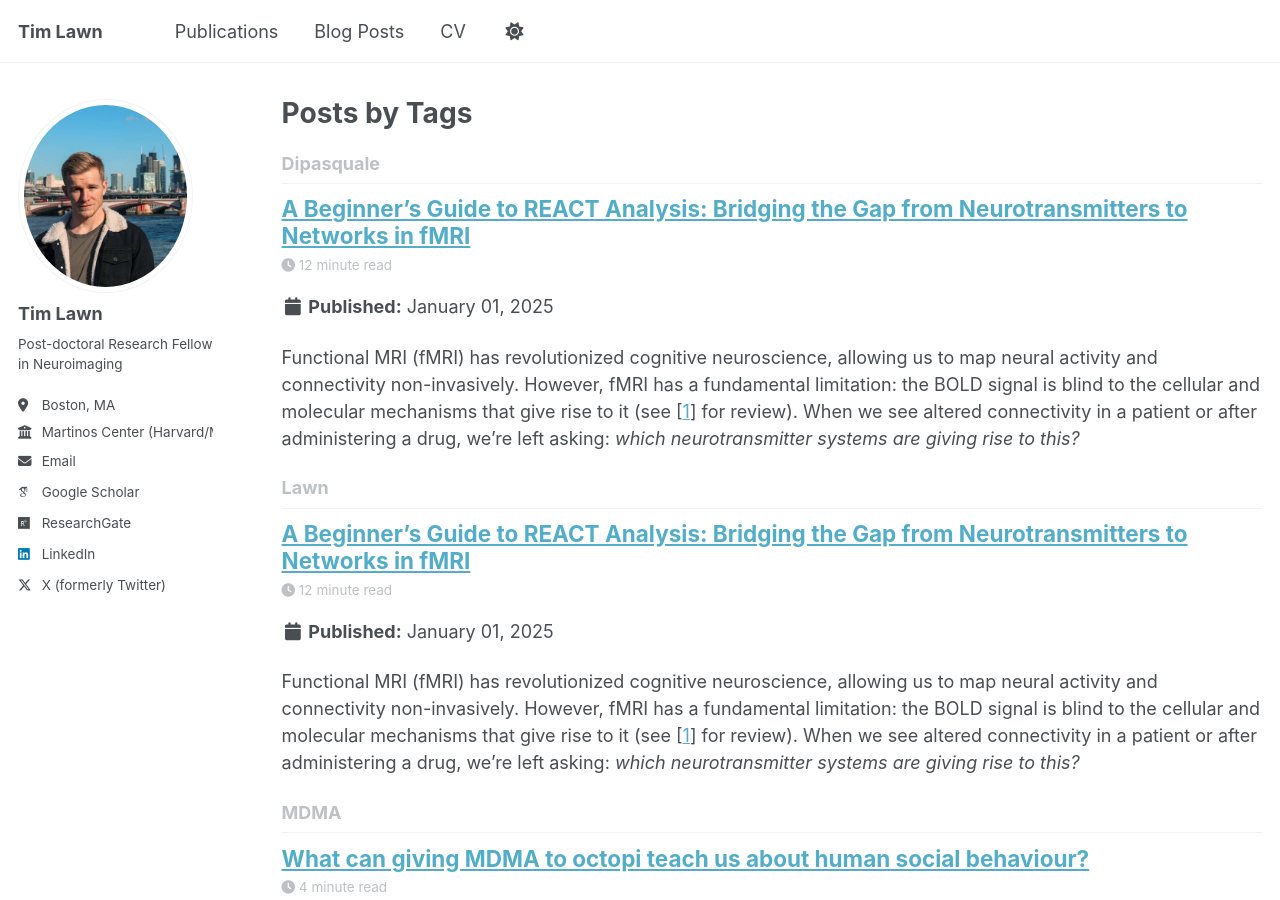
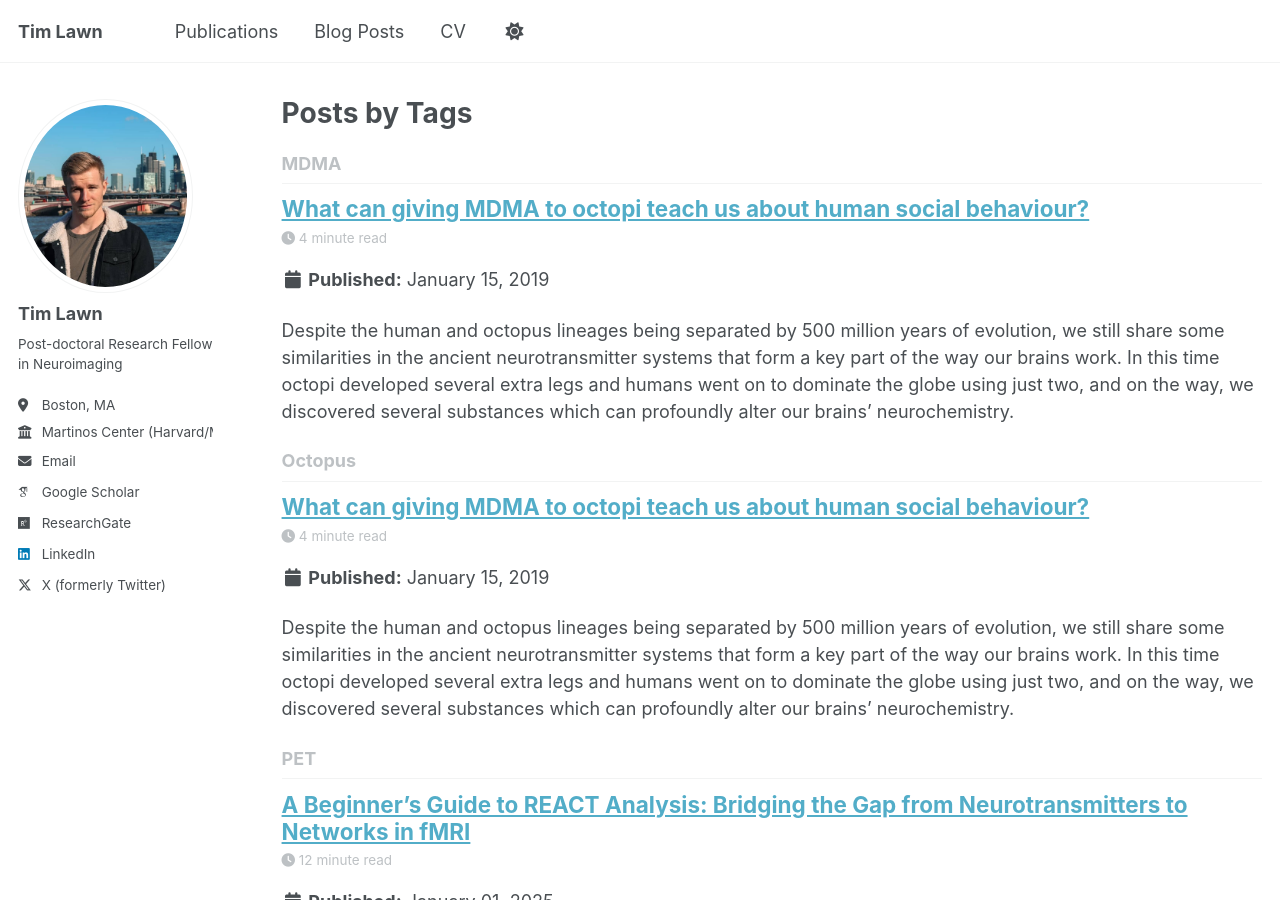
Before and after one commit to timlawn/timlawn.github.io, a Jekyll site: the page built from _pages/tag-archive.html, in a window 1280 px wide and 900 px high. Built offline with Jekyll 4.4.1, drawn with Linux system fonts in a browser that asks for light colours; some web fonts are replaced; a script that is not in the unit is left out.

Commit message:
Update 2025-01-01-beginners-guide-to-react-analysis.md

```diff
--- a/_posts/2025-01-01-beginners-guide-to-react-analysis.md
+++ b/_posts/2025-01-01-beginners-guide-to-react-analysis.md
@@ -5,8 +5,6 @@ tags:
   - fMRI
   - PET
   - REACT
-  - Dipasquale
-  - Lawn
   - multimodal
   - imaging
   - neurotransmitters
```
